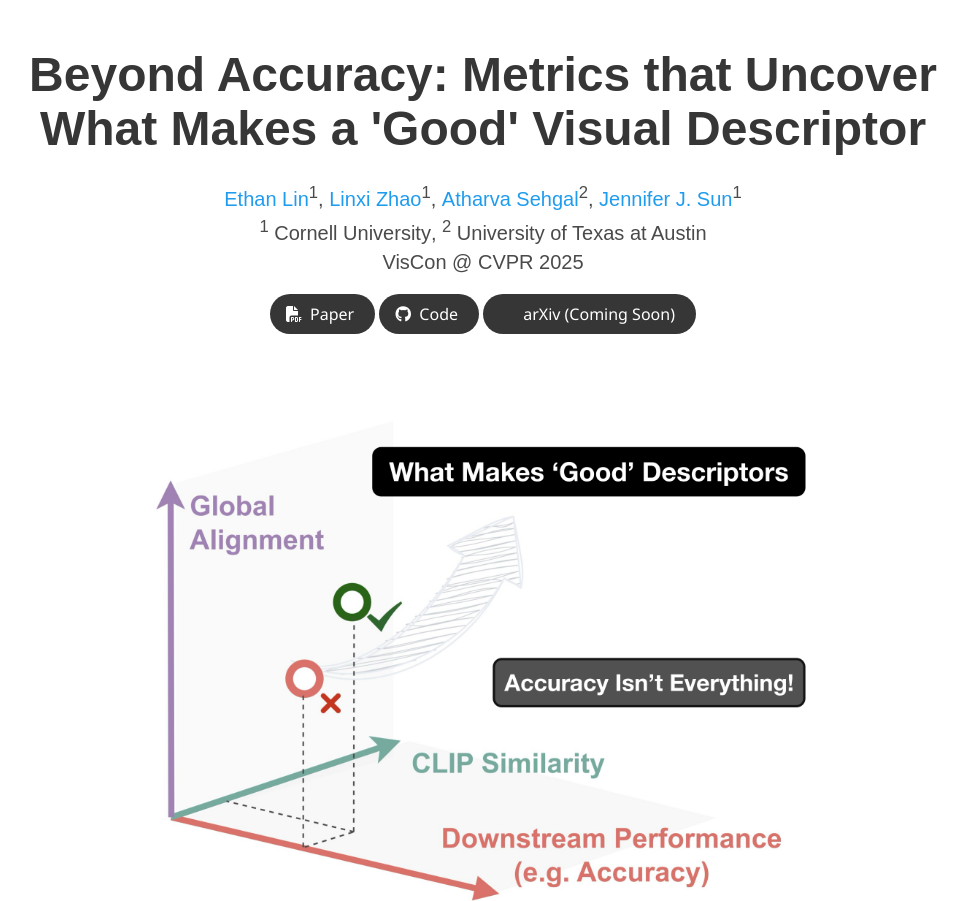
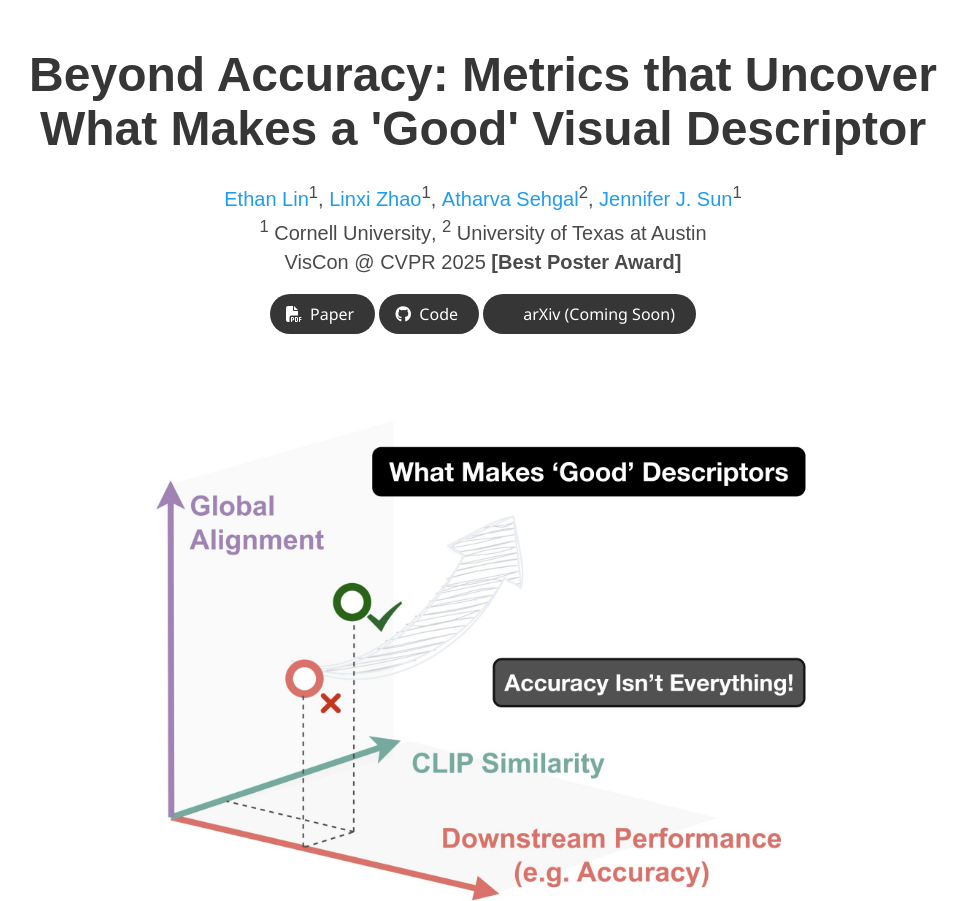
Before and after one commit to ethan-y-lin/beyond-accuracy-project-page, a plain HTML site: page index.html in a window 1280 px wide. Shown: the top 901 px of the page, without its empty margins (157-1125 px from the left). Drawn offline with nearby package versions, Linux system fonts and the light colour scheme; some icons are missing; a web font is replaced by a local one.

Commit message:
Add award to title

```diff
--- a/index.html
+++ b/index.html
@@ -77,7 +77,7 @@
               <!-- Affiliations -->
               <span class="author-block"><sup>1</sup> Cornell University</span>,
               <span class="author-block"><sup>2</sup> University of Texas at Austin</span><br>
-              <span class="author-block">VisCon @ CVPR 2025</span>
+              <span class="author-block">VisCon @ CVPR 2025 <b>[Best Poster Award]</b></span>
             </div>
 
                   <div class="column has-text-centered">
```
